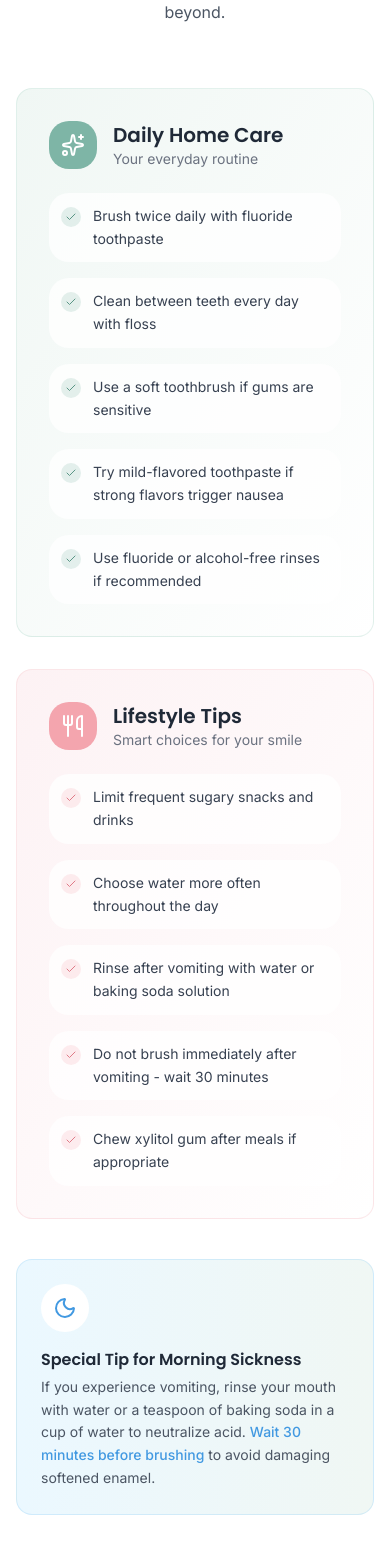
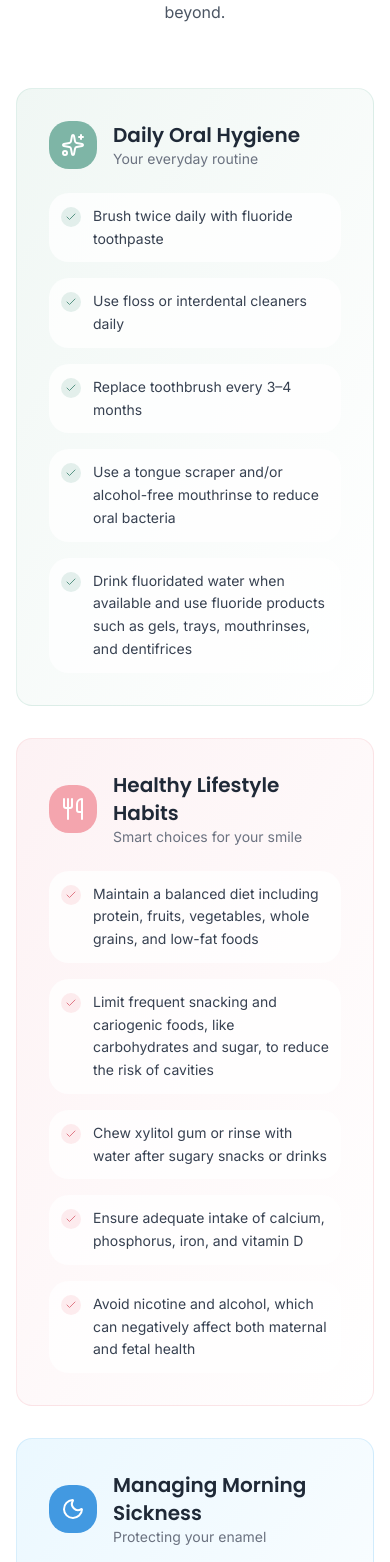
Before and after one commit to pinyaras/my-pregnancy-oral-health, a React (Vite) app in the folder app/: page / in a window 390 px wide. Shown: the part 5586-7148 px from the top of the page. Built offline with nearby package versions, Linux system fonts and the light colour scheme.

Commit message:
Refresh home care, myths, and section title copy

```diff
--- a/app/src/sections/HomeCare.tsx
+++ b/app/src/sections/HomeCare.tsx
@@ -1,20 +1,76 @@
 import { useEffect, useRef } from 'react';
 import { Check, Sparkles, Moon, Utensils } from 'lucide-react';
+import type { LucideIcon } from 'lucide-react';
 
-const dailyCareTips = [
+interface CareSection {
+  icon: LucideIcon;
+  title: string;
+  subtitle: string;
+  iconBg: string;
+  cardBg: string;
+  border: string;
+  checkBg: string;
+  checkIcon: string;
+  animationClass: string;
+  intro: string | null;
+  items: string[];
+}
+
+const careSections: CareSection[] = [
+  {
+    icon: Sparkles,
+    title: 'Daily Oral Hygiene',
+    subtitle: 'Your everyday routine',
+    iconBg: 'bg-[#7EB5A6]',
+    cardBg: 'from-[#F0F7F4]',
+    border: 'border-[#A8D4C8]/30',
+    checkBg: 'bg-[#7EB5A6]/20',
+    checkIcon: 'text-[#5A9686]',
+    animationClass: 'opacity-0 -translate-x-6 transition-all duration-700',
+    intro: null,
+    items: [
       'Brush twice daily with fluoride toothpaste',
-  'Clean between teeth every day with floss',
-  'Use a soft toothbrush if gums are sensitive',
-  'Try mild-flavored toothpaste if strong flavors trigger nausea',
-  'Use fluoride or alcohol-free rinses if recommended',
-];
-
-const lifestyleTips = [
-  'Limit frequent sugary snacks and drinks',
-  'Choose water more often throughout the day',
-  'Rinse after vomiting with water or baking soda solution',
-  'Do not brush immediately after vomiting - wait 30 minutes',
-  'Chew xylitol gum after meals if appropriate',
+      'Use floss or interdental cleaners daily',
+      'Replace toothbrush every 3–4 months',
+      'Use a tongue scraper and/or alcohol-free mouthrinse to reduce oral bacteria',
+      'Drink fluoridated water when available and use fluoride products such as gels, trays, mouthrinses, and dentifrices',
+    ],
+  },
+  {
+    icon: Utensils,
+    title: 'Healthy Lifestyle Habits',
+    subtitle: 'Smart choices for your smile',
+    iconBg: 'bg-[#F4A5AE]',
+    cardBg: 'from-[#FDF2F4]',
+    border: 'border-[#FAD4D8]/50',
+    checkBg: 'bg-[#F4A5AE]/20',
+    checkIcon: 'text-[#E07A87]',
+    animationClass: 'opacity-0 translate-y-6 transition-all duration-700',
+    intro: null,
+    items: [
+      'Maintain a balanced diet including protein, fruits, vegetables, whole grains, and low-fat foods',
+      'Limit frequent snacking and cariogenic foods, like carbohydrates and sugar, to reduce the risk of cavities',
+      'Chew xylitol gum or rinse with water after sugary snacks or drinks',
+      'Ensure adequate intake of calcium, phosphorus, iron, and vitamin D',
+      'Avoid nicotine and alcohol, which can negatively affect both maternal and fetal health',
+    ],
+  },
+  {
+    icon: Moon,
+    title: 'Managing Morning Sickness',
+    subtitle: 'Protecting your enamel',
+    iconBg: 'bg-[#4299E1]',
+    cardBg: 'from-[#EBF8FF]',
+    border: 'border-[#90CDF4]/30',
+    checkBg: 'bg-[#90CDF4]/20',
+    checkIcon: 'text-[#4299E1]',
+    animationClass: 'opacity-0 translate-x-6 transition-all duration-700',
+    intro: 'Vomiting increases oral acidity, which can lead to enamel erosion. Take these steps to protect your teeth:',
+    items: [
+      'Rinse with fluoridated water or a baking soda solution (1 cup water + 1 tsp baking soda) directly after vomiting',
+      'Wait 30 minutes before brushing to prevent enamel abrasion',
+    ],
+  },
 ];
 
 export default function HomeCare() {
@@ -45,7 +101,6 @@ export default function HomeCare() {
       className="py-20 lg:py-28 bg-white"
     >
       <div className="max-w-6xl mx-auto px-4 sm:px-6 lg:px-8">
-        {/* Header */}
         <div className="text-center max-w-2xl mx-auto mb-16">
           <span className="animate-on-scroll opacity-0 translate-y-6 transition-all duration-700 inline-block text-sm font-medium text-[#7EB5A6] uppercase tracking-wider">
             Daily Habits That Make a Difference
@@ -65,99 +120,49 @@ export default function HomeCare() {
           </p>
         </div>
 
-        {/* Two Column Layout */}
-        <div className="grid lg:grid-cols-2 gap-8 lg:gap-12">
-          {/* Daily Home Care */}
+        <div className="grid lg:grid-cols-3 gap-8">
+          {careSections.map((section, sectionIndex) => {
+            const Icon = section.icon;
+            return (
               <div
-            className="animate-on-scroll opacity-0 -translate-x-6 transition-all duration-700"
-            style={{ transitionDelay: '300ms' }}
+                key={section.title}
+                className={`animate-on-scroll ${section.animationClass}`}
+                style={{ transitionDelay: `${300 + sectionIndex * 100}ms` }}
               >
-            <div className="h-full p-8 rounded-2xl bg-gradient-to-br from-[#F0F7F4] to-white border border-[#A8D4C8]/30">
-              {/* Header */}
+                <div className={`h-full p-8 rounded-2xl bg-gradient-to-br ${section.cardBg} to-white border ${section.border}`}>
                   <div className="flex items-center gap-4 mb-6">
-                <div className="w-12 h-12 rounded-xl bg-[#7EB5A6] flex items-center justify-center">
-                  <Sparkles className="w-6 h-6 text-white" />
+                    <div className={`w-12 h-12 rounded-xl ${section.iconBg} flex items-center justify-center flex-shrink-0`}>
+                      <Icon className="w-6 h-6 text-white" />
                     </div>
                     <div>
-                  <h3 className="text-xl font-semibold text-gray-800">Daily Home Care</h3>
-                  <p className="text-sm text-gray-500">Your everyday routine</p>
+                      <h3 className="text-xl font-semibold text-gray-800">{section.title}</h3>
+                      <p className="text-sm text-gray-500">{section.subtitle}</p>
                     </div>
                   </div>
 
-              {/* Tips List */}
+                  {section.intro !== null && (
+                    <p className="text-gray-600 text-sm leading-relaxed mb-5 pb-5 border-b border-gray-100">
+                      {section.intro}
+                    </p>
+                  )}
+
                   <ul className="space-y-4">
-                {dailyCareTips.map((tip, index) => (
+                    {section.items.map((item, itemIndex) => (
                       <li
-                    key={index}
+                        key={itemIndex}
                         className="flex items-start gap-3 p-3 rounded-xl bg-white/80 hover:bg-white transition-colors"
                       >
-                    <div className="w-5 h-5 rounded-full bg-[#7EB5A6]/20 flex items-center justify-center flex-shrink-0 mt-0.5">
-                      <Check className="w-3 h-3 text-[#5A9686]" />
+                        <div className={`w-5 h-5 rounded-full ${section.checkBg} flex items-center justify-center flex-shrink-0 mt-0.5`}>
+                          <Check className={`w-3 h-3 ${section.checkIcon}`} />
                         </div>
-                    <span className="text-gray-700 text-sm leading-relaxed">{tip}</span>
+                        <span className="text-gray-700 text-sm leading-relaxed">{item}</span>
                       </li>
                     ))}
                   </ul>
                 </div>
               </div>
-
-          {/* Lifestyle Changes */}
-          <div
-            className="animate-on-scroll opacity-0 translate-x-6 transition-all duration-700"
-            style={{ transitionDelay: '400ms' }}
-          >
-            <div className="h-full p-8 rounded-2xl bg-gradient-to-br from-[#FDF2F4] to-white border border-[#FAD4D8]/50">
-              {/* Header */}
-              <div className="flex items-center gap-4 mb-6">
-                <div className="w-12 h-12 rounded-xl bg-[#F4A5AE] flex items-center justify-center">
-                  <Utensils className="w-6 h-6 text-white" />
-                </div>
-                <div>
-                  <h3 className="text-xl font-semibold text-gray-800">Lifestyle Tips</h3>
-                  <p className="text-sm text-gray-500">Smart choices for your smile</p>
-                </div>
-              </div>
-
-              {/* Tips List */}
-              <ul className="space-y-4">
-                {lifestyleTips.map((tip, index) => (
-                  <li
-                    key={index}
-                    className="flex items-start gap-3 p-3 rounded-xl bg-white/80 hover:bg-white transition-colors"
-                  >
-                    <div className="w-5 h-5 rounded-full bg-[#F4A5AE]/20 flex items-center justify-center flex-shrink-0 mt-0.5">
-                      <Check className="w-3 h-3 text-[#E07A87]" />
-                    </div>
-                    <span className="text-gray-700 text-sm leading-relaxed">{tip}</span>
-                  </li>
-                ))}
-              </ul>
-            </div>
-          </div>
-        </div>
-
-        {/* Special Tip Box */}
-        <div
-          className="animate-on-scroll opacity-0 translate-y-6 transition-all duration-700 mt-10"
-          style={{ transitionDelay: '500ms' }}
-        >
-          <div className="p-6 rounded-2xl bg-gradient-to-r from-[#EBF8FF] to-[#F0F7F4] border border-[#90CDF4]/30">
-            <div className="flex flex-col sm:flex-row items-start sm:items-center gap-4">
-              <div className="w-12 h-12 rounded-full bg-white flex items-center justify-center flex-shrink-0">
-                <Moon className="w-6 h-6 text-[#4299E1]" />
-              </div>
-              <div>
-                <h4 className="font-semibold text-gray-800 mb-1">
-                  Special Tip for Morning Sickness
-                </h4>
-                <p className="text-gray-600 text-sm leading-relaxed">
-                  If you experience vomiting, rinse your mouth with water or a teaspoon of baking soda
-                  in a cup of water to neutralize acid. <span className="font-medium text-[#4299E1]">Wait 30 minutes before brushing</span> to avoid
-                  damaging softened enamel.
-                </p>
-              </div>
-            </div>
-          </div>
+            );
+          })}
         </div>
       </div>
 
--- a/app/src/sections/KeyTakeaways.tsx
+++ b/app/src/sections/KeyTakeaways.tsx
@@ -173,7 +173,7 @@ export default function KeyTakeaways() {
             <span className="text-4xl">🦷</span>
             <div className="text-center sm:text-left">
               <p className="text-white font-semibold text-lg">
-                Healthy Mouth, Healthy Pregnancy
+                Smiles for Two: A Pregnancy Oral Health Guide
               </p>
               <p className="text-white/80 text-sm mt-1">
                 Taking care of your oral health is one of the best gifts you can give yourself and your baby.
--- a/app/src/sections/MythsVsFacts.tsx
+++ b/app/src/sections/MythsVsFacts.tsx
@@ -3,28 +3,60 @@ import { RotateCcw, Info, Check } from 'lucide-react';
 
 const mythsAndFacts = [
   {
-    myth: 'Pregnancy causes tooth loss.',
-    fact: 'Pregnancy does not directly cause tooth loss, but untreated disease can damage oral health.',
+    myth: 'Pregnancy weakens teeth.',
+    fact: 'Pregnancy itself does not directly weaken teeth. Plaque buildup, diet changes, nausea, vomiting, and oral care habits increase risk. In the study, 77.6% agreed with this myth.',
   },
   {
-    myth: 'Dental treatment should wait until after delivery.',
-    fact: 'Necessary dental care should not be delayed during pregnancy. Routine care is safe and recommended.',
+    myth: 'The baby takes calcium from the mother\'s teeth.',
+    fact: 'The baby does not pull calcium from the mother\'s teeth. Teeth do not lose calcium this way. In the study, 65.9% agreed with this myth.',
   },
   {
-    myth: 'Dental X-rays always harm the baby.',
-    fact: 'Dental X-rays are safe with proper shielding and modern low-radiation equipment.',
+    myth: 'Bleeding gums during pregnancy are normal and do not need dental care.',
+    fact: 'Bleeding gums are common during pregnancy, but they still need attention because they can be a sign of gingivitis. Most women in the study disagreed with ignoring bleeding gums.',
   },
   {
-    myth: 'Bleeding gums are normal, so nothing needs to be done.',
-    fact: 'Bleeding gums are common but still a sign of inflammation that should be addressed with better oral care.',
+    myth: 'You should not brush your teeth during pregnancy.',
+    fact: 'You should keep brushing during pregnancy. Good oral hygiene is important for both mother and baby. Most women in the study disagreed with this myth.',
   },
   {
-    myth: 'Brushing after vomiting is the best thing to do.',
-    fact: 'Rinse first and wait 30 minutes before brushing to avoid damaging acid-softened enamel.',
+    myth: 'If you have dental pain during pregnancy, avoid the dentist.',
+    fact: 'Dental pain should not be ignored during pregnancy. Dental visits are important, and most women in the study disagreed with avoiding the dentist.',
   },
   {
-    myth: 'You lose a tooth for every pregnancy.',
-    fact: 'This is an old wives\' tale. With proper care, you can maintain all your teeth through multiple pregnancies.',
+    myth: 'No dental treatment should be done during pregnancy.',
+    fact: 'Dental care during pregnancy is generally important and should not automatically be avoided. Most women in the study disagreed with avoiding all treatment.',
+  },
+  {
+    myth: 'You should wait a few days after childbirth before brushing again.',
+    fact: 'Normal oral hygiene should continue. In the study, 84.4% disagreed with waiting to brush after childbirth.',
+  },
+  {
+    myth: 'Eating spicy food during pregnancy will affect the baby\'s oral health.',
+    fact: 'This is a common belief, but it is a myth. In the study, 50.8% agreed with it.',
+  },
+  {
+    myth: 'Pregnancy causes more cavities and gums to bleed.',
+    fact: 'Pregnancy does not magically create cavities, but pregnancy-related changes can raise risk if oral hygiene and diet are not managed. In the study, 44.4% agreed about bleeding gums and 42.6% agreed about tooth decay.',
+  },
+  {
+    myth: 'Dental x-rays during pregnancy will harm the baby.',
+    fact: 'This was a very common fear in the study, with 48.2% agreeing, and it was listed as a major myth.',
+  },
+  {
+    myth: 'Dental anesthesia during pregnancy will affect the baby.',
+    fact: 'This was also a common myth in the study, with 33.6% agreeing and many others unsure.',
+  },
+  {
+    myth: 'Dental medications during pregnancy will weaken the baby.',
+    fact: 'This was another frequent myth, with 48.7% agreeing.',
+  },
+  {
+    myth: 'Oral health during pregnancy does not affect the baby\'s health.',
+    fact: 'Maternal oral health does matter. Many women in the study rejected this myth, supporting the importance of oral health for both mother and baby.',
+  },
+  {
+    myth: 'Baby teeth are not important because they fall out anyway.',
+    fact: 'Baby teeth still matter and need care. Most women in the study disagreed with this myth.',
   },
 ];
 
@@ -167,7 +199,7 @@ export default function MythsVsFacts() {
               headerVisible ? 'opacity-100 translate-y-0' : 'opacity-0 translate-y-6'
             }`}
           >
-            Click each card to reveal the truth behind common pregnancy oral health myths.
+            Click each card to reveal study-based facts behind common pregnancy oral health myths.
           </p>
         </div>
 
@@ -192,7 +224,7 @@ export default function MythsVsFacts() {
           <div className="inline-flex items-center gap-3 px-6 py-4 bg-[#F0F7F4] rounded-2xl">
             <Info className="w-5 h-5 text-[#5A9686]" />
             <span className="text-gray-700">
-              <span className="font-medium">Remember:</span> When in doubt, always consult your dentist or dental hygienist.
+              <span className="font-medium">Remember:</span> Myths are common, so ask your dentist or dental hygienist when you are unsure.
             </span>
           </div>
         </div>
--- a/app/src/sections/Navigation.tsx
+++ b/app/src/sections/Navigation.tsx
@@ -51,7 +51,7 @@ export default function Navigation() {
             }}
           >
             <Heart className="w-5 h-5 fill-[#F4A5AE] text-[#F4A5AE]" />
-            <span className="hidden sm:inline">Healthy Mouth, Healthy Pregnancy</span>
+            <span className="hidden sm:inline">Smiles for Two: A Pregnancy Oral Health Guide</span>
             <span className="sm:hidden">Pregnancy & Oral Health</span>
           </a>
 
```
Lines whose indentation alone changed are shown as unchanged.
